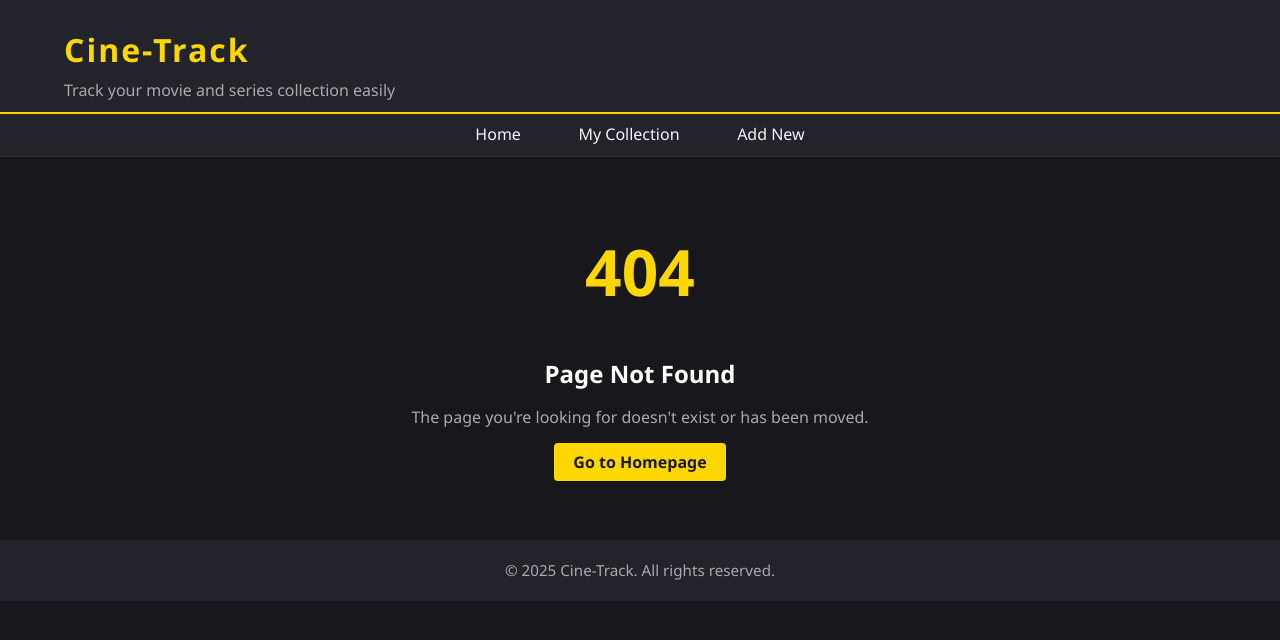
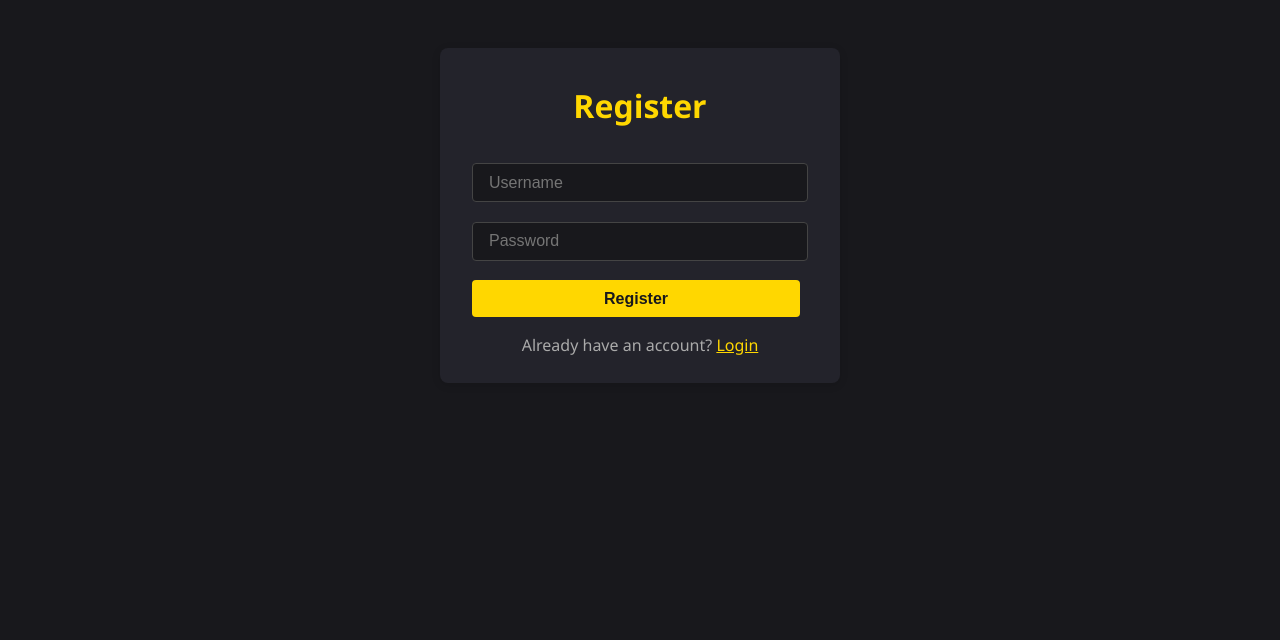
Before and after one commit to bintangfikrif/uas_pemrograman_web_122140008, a React (Create React App) app in the folder cine-track/: page /register in a window 1280 px wide. Shown: the top 640 px of the page. Built offline with nearby package versions, Linux system fonts and the light colour scheme.

Commit message:
feat: Implement user authentication with login and registration pages

```diff
--- a/cine-track/src/App.jsx
+++ b/cine-track/src/App.jsx
@@ -6,10 +6,12 @@ import { store } from './app/store';
 // Pages
 import HomePage from './pages/HomePage';
 import MoviesPage from './pages/MoviesPage';
-import MovieDetailPage from './pages/MoviesDetailPage';
+import MoviesDetailPage from './pages/MoviesDetailPage';
 import AddMoviePage from './pages/AddMoviePage';
 import EditMoviePage from './pages/EditMoviePage';
 import NotFoundPage from './pages/NotFoundPage';
+import LoginPage from './pages/LoginPage';
+import RegisterPage from './pages/RegisterPage';
 
 // Main Layout
 import MainLayout from './components/layout/MainLayout.tsx';
@@ -22,10 +24,12 @@ function App() {
     <Provider store={store}>
       <Router>
         <Routes>
+          <Route path="/register" element={<RegisterPage />} />
+          <Route path="/login" element={<LoginPage />} />
           <Route path="/" element={<MainLayout />}>
             <Route index element={<HomePage />} />
             <Route path="movies" element={<MoviesPage />} />
-            <Route path="movies/:id" element={<MovieDetailPage />} />
+            <Route path="movies/:id" element={<MoviesDetailPage />} />
             <Route path="movies/add" element={<AddMoviePage />} />
             <Route path="movies/edit/:id" element={<EditMoviePage />} />
             <Route path="*" element={<NotFoundPage />} />
--- a/cine-track/src/app/store.js
+++ b/cine-track/src/app/store.js
@@ -1,8 +1,10 @@
 import { configureStore } from '@reduxjs/toolkit';
 import moviesReducer from '../features/movies/moviesSlice';
+import authReducer from '../features/auth/authSlice';
 
 export const store = configureStore({
   reducer: {
     movies: moviesReducer,
+    auth: authReducer,
   },
 });
--- a/cine-track/src/components/common/Navbar.tsx
+++ b/cine-track/src/components/common/Navbar.tsx
@@ -1,7 +1,12 @@
 import React from 'react';
 import { NavLink } from 'react-router-dom';
+import { useSelector, useDispatch } from 'react-redux';
+import { logout } from '../../features/auth/authSlice';
 
 const Navbar = () => {
+  const user = useSelector((state: { auth: { user: { username: string } | null } }) => state.auth.user);
+  const dispatch = useDispatch();
+
   return (
     <nav className="navbar">
       <div className="container">
@@ -31,6 +36,18 @@ const Navbar = () => {
               Add New
             </NavLink>
           </li>
+          {!user ? (
+            <>
+              <li className="nav-item"><NavLink to="/login">Login</NavLink></li>
+            </>
+          ) : (
+            <>
+              <li className="nav-item">Hello, {user.username}</li>
+              <li className="nav-item">
+                <button onClick={() => dispatch(logout())}>Logout</button>
+              </li>
+            </>
+          )}
         </ul>
       </div>
     </nav>
--- /dev/null
+++ b/cine-track/src/features/auth/authSlice.js
@@ -0,0 +1,62 @@
+import { createSlice, createAsyncThunk } from '@reduxjs/toolkit';
+import authService from '../../services/authService';
+
+const initialState = {
+  user: authService.getCurrentUser(),
+  status: 'idle',
+  error: null,
+};
+
+export const login = createAsyncThunk('auth/login', async (credentials, { rejectWithValue }) => {
+  try {
+    return await authService.login(credentials);
+  } catch (err) {
+    return rejectWithValue(err.message);
+  }
+});
+
+export const register = createAsyncThunk('auth/register', async (credentials, { rejectWithValue }) => {
+  try {
+    return await authService.register(credentials);
+  } catch (err) {
+    return rejectWithValue(err.message);
+  }
+});
+
+export const logout = createAsyncThunk('auth/logout', async () => {
+  authService.logout();
+});
+
+const authSlice = createSlice({
+  name: 'auth',
+  initialState,
+  reducers: {},
+  extraReducers: builder => {
+    builder
+      .addCase(login.fulfilled, (state, action) => {
+        state.user = action.payload;
+        state.status = 'succeeded';
+        state.error = null;
+      })
+      .addCase(login.rejected, (state, action) => {
+        state.error = action.payload;
+        state.status = 'failed';
+      })
+      .addCase(register.fulfilled, (state, action) => {
+        state.user = action.payload;
+        state.status = 'succeeded';
+        state.error = null;
+      })
+      .addCase(register.rejected, (state, action) => {
+        state.error = action.payload;
+        state.status = 'failed';
+      })
+      .addCase(logout.fulfilled, (state) => {
+        state.user = null;
+        state.status = 'idle';
+        state.error = null;
+      });
+  }
+});
+
+export default authSlice.reducer;
--- /dev/null
+++ b/cine-track/src/pages/LoginPage.jsx
@@ -0,0 +1,36 @@
+import React, { useState } from 'react';
+import { useDispatch, useSelector } from 'react-redux';
+import { login } from '../features/auth/authSlice';
+import { useNavigate, Link } from 'react-router-dom';
+
+const LoginPage = () => {
+  const dispatch = useDispatch();
+  const navigate = useNavigate();
+  const { error } = useSelector(state => state.auth);
+  const [form, setForm] = useState({ username: '', password: '' });
+
+  const handleChange = e => setForm({ ...form, [e.target.name]: e.target.value });
+
+  const handleSubmit = async e => {
+    e.preventDefault();
+    const result = await dispatch(login(form));
+    if (result.meta.requestStatus === 'fulfilled') {
+      navigate('/');
+    }
+  };
+
+  return (
+    <div className="login-page">
+      <h1>Login</h1>
+      <form onSubmit={handleSubmit}>
+        <input name="username" placeholder="Username" value={form.username} onChange={handleChange} required />
+        <input name="password" type="password" placeholder="Password" value={form.password} onChange={handleChange} required />
+        <button type="submit">Login</button>
+        {error && <div className="error-text">{error}</div>}
+      </form>
+      <p>Don't have an account? <Link to="/register">Register</Link></p>
+    </div>
+  );
+};
+
+export default LoginPage;
--- /dev/null
+++ b/cine-track/src/pages/RegisterPage.jsx
@@ -0,0 +1,36 @@
+import React, { useState } from 'react';
+import { useDispatch, useSelector } from 'react-redux';
+import { register } from '../features/auth/authSlice';
+import { useNavigate, Link } from 'react-router-dom';
+
+const RegisterPage = () => {
+  const dispatch = useDispatch();
+  const navigate = useNavigate();
+  const { error } = useSelector(state => state.auth);
+  const [form, setForm] = useState({ username: '', password: '' });
+
+  const handleChange = e => setForm({ ...form, [e.target.name]: e.target.value });
+
+  const handleSubmit = async e => {
+    e.preventDefault();
+    const result = await dispatch(register(form));
+    if (result.meta.requestStatus === 'fulfilled') {
+      navigate('/');
+    }
+  };
+
+  return (
+    <div className="register-page">
+      <h1>Register</h1>
+      <form onSubmit={handleSubmit}>
+        <input name="username" placeholder="Username" value={form.username} onChange={handleChange} required />
+        <input name="password" type="password" placeholder="Password" value={form.password} onChange={handleChange} required />
+        <button type="submit">Register</button>
+        {error && <div className="error-text">{error}</div>}
+      </form>
+      <p>Already have an account? <Link to="/login">Login</Link></p>
+    </div>
+  );
+};
+
+export default RegisterPage;
--- /dev/null
+++ b/cine-track/src/services/authService.js
@@ -0,0 +1,34 @@
+const USERS_KEY = 'cine-track-users';
+const AUTH_KEY = 'cine-track-auth';
+
+const authService = {
+  register: async ({ username, password }) => {
+    let users = JSON.parse(localStorage.getItem(USERS_KEY)) || [];
+    if (users.find(u => u.username === username)) {
+      throw new Error('Username already exists');
+    }
+    const newUser = { username, password };
+    users.push(newUser);
+    localStorage.setItem(USERS_KEY, JSON.stringify(users));
+    localStorage.setItem(AUTH_KEY, JSON.stringify({ username }));
+    return { username };
+  },
+
+  login: async ({ username, password }) => {
+    let users = JSON.parse(localStorage.getItem(USERS_KEY)) || [];
+    const user = users.find(u => u.username === username && u.password === password);
+    if (!user) throw new Error('Invalid username or password');
+    localStorage.setItem(AUTH_KEY, JSON.stringify({ username }));
+    return { username };
+  },
+
+  logout: () => {
+    localStorage.removeItem(AUTH_KEY);
+  },
+
+  getCurrentUser: () => {
+    return JSON.parse(localStorage.getItem(AUTH_KEY));
+  }
+};
+
+export default authService;
--- a/cine-track/src/styles/global.css
+++ b/cine-track/src/styles/global.css
@@ -628,3 +628,74 @@ input.error, select.error, textarea.error {
     grid-template-columns: 1fr;
   }
 }
+
+.login-page, .register-page {
+  max-width: 400px;
+  margin: 3em auto;
+  background: var(--color-bg-alt, #23232b);
+  padding: 2em 2em 1.5em 2em;
+  border-radius: 8px;
+  box-shadow: 0 2px 8px rgba(0,0,0,0.13);
+}
+
+.login-page h1, .register-page h1 {
+  text-align: center;
+  margin-bottom: 1em;
+  color: var(--color-primary, #ffd700);
+}
+
+.login-page form, .register-page form {
+  display: flex;
+  flex-direction: column;
+  gap: 1em;
+}
+
+.login-page input, .register-page input {
+  padding: 0.6em 1em;
+  border-radius: 4px;
+  border: 1px solid var(--color-border, #444);
+  background: var(--color-bg, #18181c);
+  color: var(--color-text, #f5f5f5);
+  font-size: 1em;
+}
+
+.login-page button, .register-page button {
+  background: var(--color-primary, #ffd700);
+  color: var(--color-bg, #18181c);
+  border: none;
+  border-radius: 4px;
+  padding: 0.6em 1em;
+  font-size: 1em;
+  font-weight: 600;
+  cursor: pointer;
+  transition: background 0.2s;
+}
+
+.login-page button:hover, .register-page button:hover {
+  background: var(--color-primary-dark, #ffa500);
+  color: #fff;
+}
+
+.login-page .error-text, .register-page .error-text {
+  color: var(--color-error, #ff4d4f);
+  font-size: 0.95em;
+  margin-top: -0.5em;
+  margin-bottom: 0.5em;
+  text-align: center;
+}
+
+.login-page p, .register-page p {
+  text-align: center;
+  margin-top: 1em;
+  color: var(--color-text-muted, #aaa);
+}
+
+.login-page a, .register-page a {
+  color: var(--color-primary, #ffd700);
+  text-decoration: underline;
+  transition: color 0.2s;
+}
+
+.login-page a:hover, .register-page a:hover {
+  color: var(--color-primary-dark, #ffa500);
+}
```
Also changed, not shown: cine-track/src/routes.js (+6 -2 lines).
